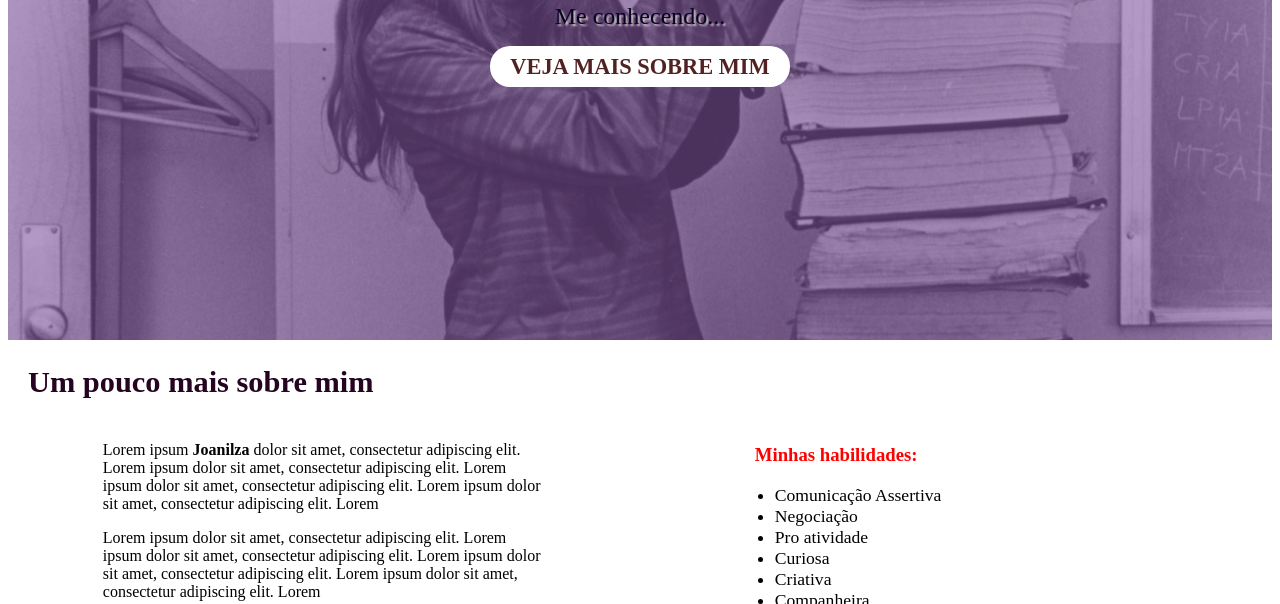
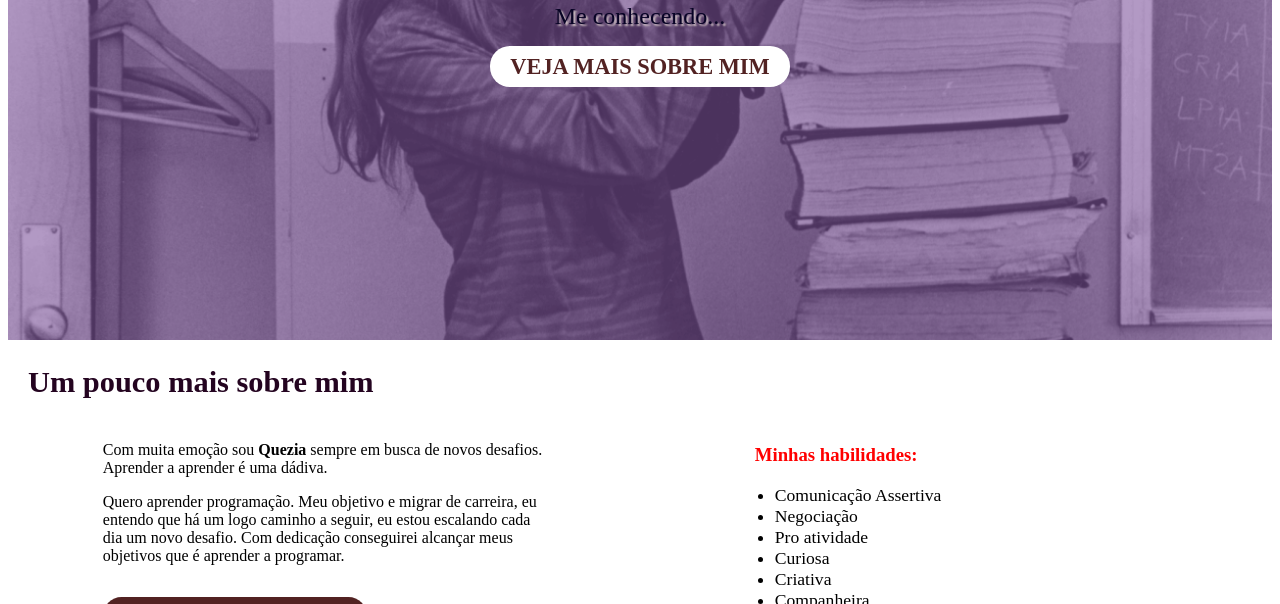
Before and after one commit to QueziaGui/QueziaGuilhermina, a plain HTML site: page workshopreprograma/index.html in a window 1280 px wide. Shown: the part 348-952 px from the top of the page. Drawn offline with Linux system fonts and the light colour scheme.

Commit message:
Update index.html

```diff
--- a/workshopreprograma/index.html
+++ b/workshopreprograma/index.html
@@ -24,15 +24,14 @@
     <h2 class="titulo-sobre">Um pouco mais sobre mim</h2>
     <div class="caixa-sobre">
         <div class="lado1">
-            <p>Lorem ipsum <strong>Joanilza </strong> dolor sit amet, consectetur adipiscing elit. Lorem ipsum dolor sit
-                amet, consectetur
-                adipiscing elit. Lorem ipsum dolor sit amet, consectetur adipiscing elit. Lorem ipsum dolor sit amet,
-                consectetur adipiscing elit. Lorem</p>
+            <p>Com muita emoção sou <strong>Quezia </strong> sempre em busca de novos desafios. Aprender a aprender é uma dádiva.
+            </p>
+            <p class="margin-texto">Quero aprender programação. Meu objetivo e migrar de carreira, eu entendo que há um logo
+                caminho a seguir, eu estou escalando cada dia um novo desafio.
+                Com dedicação conseguirei alcançar meus objetivos que é
+                aprender a programar.
+            </p>
 
-            <p class="margin-texto">Lorem ipsum dolor sit amet, consectetur adipiscing elit. Lorem ipsum dolor sit amet,
-                consectetur
-                adipiscing elit. Lorem ipsum dolor sit amet, consectetur adipiscing elit. Lorem ipsum dolor sit amet,
-                consectetur adipiscing elit. Lorem</p>
 
             <a  class="link-cv" href="#">Vejo meu curriculo</a>
         </div>
```
